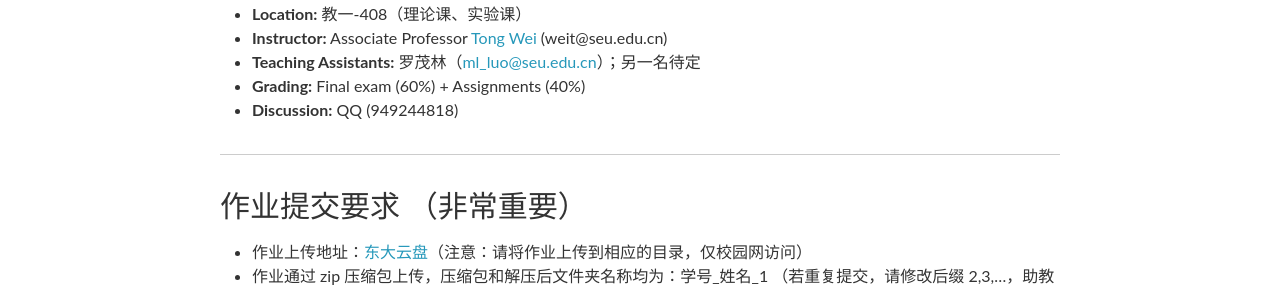
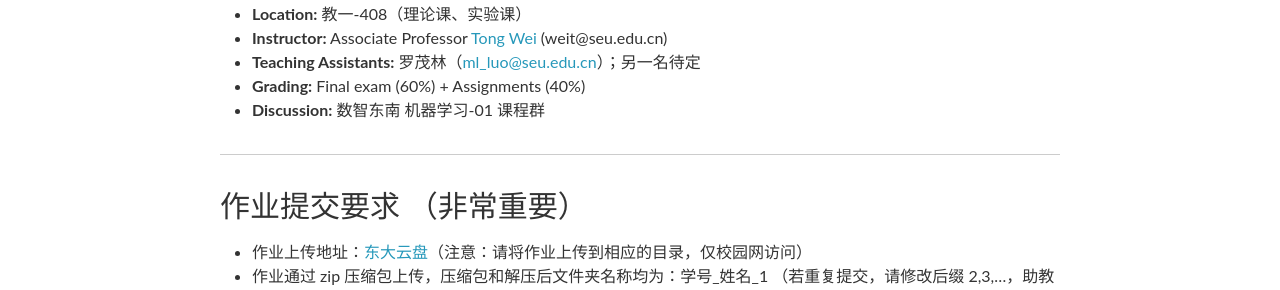
Before and after one commit to SEUML/ml-autumn-2026, a Jekyll site: the page built from _pages/about.md, in a window 1280 px wide and 1357 px high. Shown: the part 424-714 px from the top of the window. Built offline with Jekyll 4.4.1, drawn with Linux system fonts in a browser that asks for light colours; nearby versions of some CDN libraries; comment, search, counter and statistics services are not loaded.

Commit message:
Update course discussion group name
Replace QQ (949244818) with 数智东南 机器学习-01 课程群 in the Discussion entry.

```diff
--- a/_pages/about.md
+++ b/_pages/about.md
@@ -17,7 +17,7 @@ This course will cover the fundamental principles and usage methods of classic m
 - **Instructor:** Associate Professor [Tong Wei](http://palm.seu.edu.cn/weit) (weit@seu.edu.cn)
 - **Teaching Assistants:** 罗茂林（[ml_luo@seu.edu.cn](mailto:ml_luo@seu.edu.cn)）；另一名待定
 - **Grading:**	Final exam (60%) + Assignments (40%)
-- **Discussion:** QQ (949244818)
+- **Discussion:** 数智东南 机器学习-01 课程群
 
 
 
```
